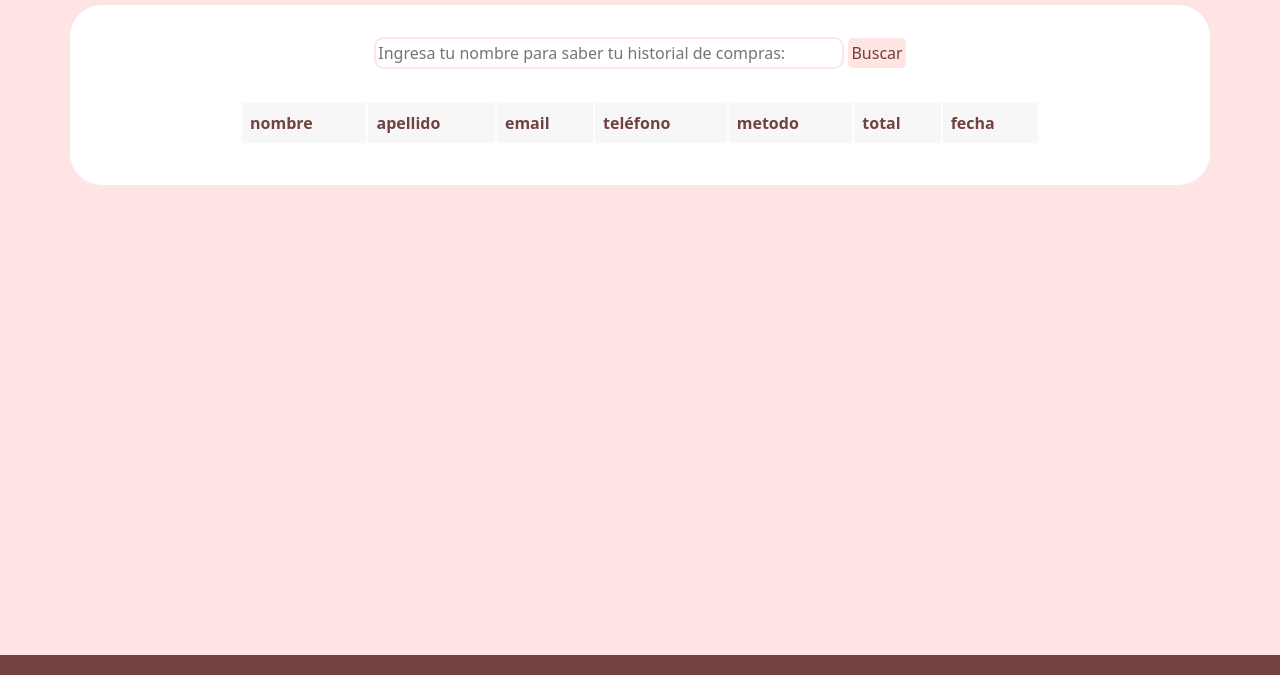
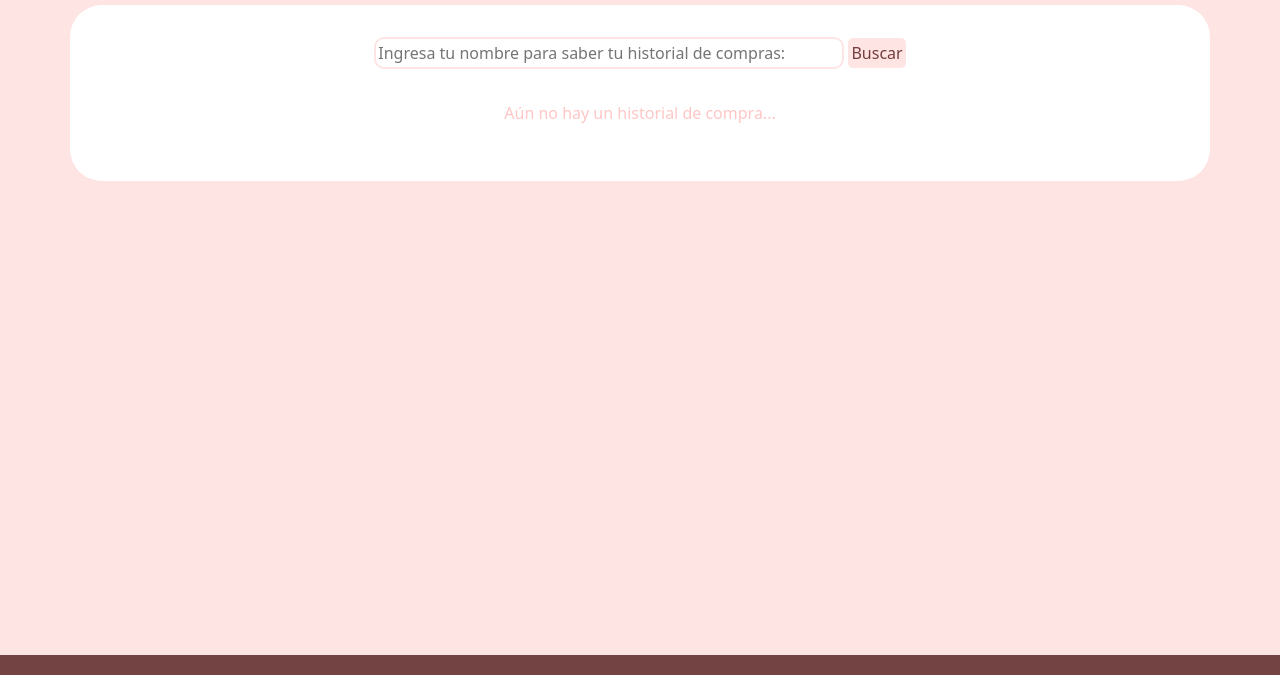
Before and after one commit to DarianaBarrientos/MianStamper, a plain HTML site: page pages/historial-compras.html in a window 1280 px wide. Shown: the part 125-800 px from the top of the page. Drawn offline with nearby package versions, Linux system fonts and the light colour scheme; some packages are replaced by stand-ins of ours; a script that the page names is missing.

Commit message:
poniendo comentarios de guia

```diff
--- a/pages/historial-compras.html
+++ b/pages/historial-compras.html
@@ -71,6 +71,8 @@
                 </table>
             </div>
 
+            <p id="parrafo-historial-vacio" class="oculto parrafo-historial-vacio">Aún no hay un historial de compra...</p>
+
         </div>
 
 
--- a/scripts/carrito.js
+++ b/scripts/carrito.js
@@ -1,3 +1,4 @@
+//recuperamos los productos del historial
 let carrito = localStorage.getItem('productos-agregados');
 
 document.addEventListener('DOMContentLoaded', () => {
@@ -12,8 +13,8 @@ const contenedorCarritoAccionComprar = document.querySelector('#carrito-realizar
 const botonVaciar = document.querySelector('#boton-vaciar');
 
 const IVA = 1.21;
-let totalCalculado;
 
+//si hay productos en el historial cargamos la estructura correspondiente a cada uno, sino mostramos mensaje de aviso
 function cargarProductosEnCarrito() {
 
     if(carrito.length > 0) {
@@ -76,7 +77,7 @@ function actualizarBotonesEliminar() {
     });
 }
 
-
+//damos la funcionalidad de eliminar los productos uno por uno mediante su id
 function eliminarProducto(e) {
     const idBoton = e.currentTarget.id;
     const posicion = carrito.findIndex(producto => producto.id === idBoton);
@@ -91,7 +92,7 @@ function eliminarProducto(e) {
     localStorage.setItem('productos-agregados', JSON.stringify(carrito));
 }
 
-
+//utilizamos un evento para vaciar el carrito dejando el array sin elementos
 botonVaciar.addEventListener('click', vaciarCarrito);
 function vaciarCarrito() {
     carrito.length = 0;
@@ -99,6 +100,7 @@ function vaciarCarrito() {
     cargarProductosEnCarrito();
 }
 
+//sacamos el precio total sin y con impuestos y agregamos al html
 function totalFinal() {
     totalCalculado = carrito.reduce((acc, producto) => acc + (producto.precio * producto.cantidad), 0);
     total.innerHTML = `$${totalCalculado}`;
--- a/scripts/historial.js
+++ b/scripts/historial.js
@@ -1,17 +1,29 @@
+//traemos los datos del form guardados anteriormente
 let pagos = localStorage.getItem('registro-de-pagos');
 
+const tablaVaciaHistorial = document.querySelector('#tabla-historial');
+const parrafoHistorialVacio = document.querySelector('#parrafo-historial-vacio');
+
+//evento para que se cargue adecuandamente el DOM
 document.addEventListener('DOMContentLoaded', () => {
     pagos = JSON.parse(pagos) || [];
 
-    mostrarTabla(pagos);
+    if(pagos.length > 0) {
+        mostrarTabla(pagos);
+    }else {
+        tablaVaciaHistorial.classList.add('oculto');
+        parrafoHistorialVacio.classList.remove('oculto')
+    }
+
 });
 
 const buscador = document.querySelector('#buscar-historial');
-const tablaVaciaHistorial = document.querySelector('#tabla-historial');
 
+//evento para mostrar uno por uno los datos de pago mediante DOM
 let tablaHistorial = document.querySelector('#cuepo-tabla-historial');
 function mostrarTabla (pagos = []) {
     tablaHistorial.innerHTML = '';
+
     pagos.forEach((pago) => {
         const fechaLimpia = conseguirFecha(pago.fecha)
         const tr = document.createElement('tr');
@@ -31,6 +43,7 @@ function mostrarTabla (pagos = []) {
 
 };
 
+//para mas eficiencia tambien colocamos un evento que escuche el teclado y al hacer enter traiga lo indicado
 buscador.addEventListener('keypress', (e) => {
     if(e.key === 'Enter') {
         e.preventDefault();
@@ -38,6 +51,7 @@ buscador.addEventListener('keypress', (e) => {
     }
 });
 
+//realizamos un filtro en el array de pagos para encontrar datos coincidentes y traer lo buscado
 const filtroBusqueda = (busqueda = '', pagos = []) => pagos.filter((pago) => pago.nombre.toLowerCase().includes(busqueda.toLowerCase()));
 
 function cargarHistorial() {
@@ -46,4 +60,5 @@ function cargarHistorial() {
     const resultados = filtroBusqueda(busqueda, pagos);
 
     mostrarTabla(resultados);
+    tablaVaciaHistorial.classList.remove('oculto');
 }
--- a/scripts/productos.js
+++ b/scripts/productos.js
@@ -1,6 +1,7 @@
 
 let productos = [];
 
+//se traen los productos de mocks y se cargan en la pagina
 const mockProductos = async () => {
   const resp = await fetch('../mocks/productos.json')
   const data = await resp.json()
@@ -14,6 +15,7 @@ mockProductos ();
 const contenedorProductos = document.querySelector('#contenedor-productos');
 let botonesAgregar = document.querySelectorAll('.productos__button');
 
+//realizamos una funcion para crear la estructura de los productos por cada elemento para mejor manipulacion
 function cargarEstructuraProductos () {
 
   productos.forEach(producto => {
@@ -46,6 +48,7 @@ function cargarEstructuraProductos () {
 
 }
 
+//evento para que cada boton lleve un producto al carrito
 function actualizarBotonesAgregar() {
   botonesAgregar = document.querySelectorAll('.productos__button');
 
@@ -54,6 +57,7 @@ function actualizarBotonesAgregar() {
   });
 }
 
+//mediante cada boton avisamos que se ha agregado un producto exitosamente con el uso de una libreria
 function avisoProductoAgregado () {
   botonesAgregar = document.querySelectorAll('.productos__button');
 
@@ -81,6 +85,7 @@ let carritoLocalStorage = localStorage.getItem('productos-agregados');
 
 const carrito = JSON.parse(carritoLocalStorage) || [];
 
+//agregamos cada producto al carrito mediante su id y guardamos en el historial local
 function agregarAlCarrito(e) {
 
   const idBoton = e.target.id;
--- a/scripts/realizar-compra.js
+++ b/scripts/realizar-compra.js
@@ -1,5 +1,6 @@
 const pagosRegistrados = document.querySelector('#formulario');
 
+//utilizamos un evento para trer el valor de cada campo del form
 pagosRegistrados.addEventListener('submit', (e) => {
     e.preventDefault();
     const nombre = document.getElementById('nombre').value;
@@ -15,7 +16,7 @@ pagosRegistrados.addEventListener('submit', (e) => {
       metodos
     };
 
-
+    //si hay datos validos se resetea la pagina y se envia a la siguiente pagina, sino manda un mensaje de error
     if (registrarPagos(persona)) {
         pagosRegistrados.reset();
         localStorage.removeItem('productos-agregados')
@@ -34,6 +35,7 @@ pagosRegistrados.addEventListener('submit', (e) => {
 
 const avisoTelefono = document.querySelector('#tlf-incompleto')
 
+//validamos que los campos esten bien completados
 const validarRegistros = (persona) => {
     if (persona.length > 0) {
         return true;
@@ -48,11 +50,11 @@ const validarRegistros = (persona) => {
 
 };
 
-
 let pagosLocalStorage = localStorage.getItem('registro-de-pagos');
 
 const pagos = JSON.parse(pagosLocalStorage) || [];
 
+//cuando esté todo validado se guardaran los datos en el historial local y se sumaran al array de pagos
 const registrarPagos = (persona) => {
 
     let total = localStorage.getItem('total');
--- a/scripts/utils/fecha.js
+++ b/scripts/utils/fecha.js
@@ -1,3 +1,5 @@
+//mejoramos el estilo de la fecha
+
 const conseguirFecha = (date) => {
     const newDate = new Date(date);
     const day = newDate.getDate();
--- a/scripts/utils/navigation.js
+++ b/scripts/utils/navigation.js
@@ -1,3 +1,5 @@
+//acortamos codigo html
+
 async function agregarHtml(file, elementId) {
     const response = await fetch(file);
     const html = await response.text();
--- a/styles/scss/_historial-compras.scss
+++ b/styles/scss/_historial-compras.scss
@@ -45,7 +45,7 @@
 }
 
 .tabla-historial {
-    width: 800px;
+    width: 900px;
     border-collapse: collapse;
 }
 
@@ -68,3 +68,7 @@ th, td {
 th {
   background-color: #f2f2f2a3;
 }
+
+.parrafo-historial-vacio {
+    color: #ffc6c6;
+}
```
Also changed, not shown: components/footer.html (+1 -0 lines), components/header.html (+1 -0 lines), pages/realizar-compra.html (+0 -1 lines), styles/scss/style.css, 1 other file.
